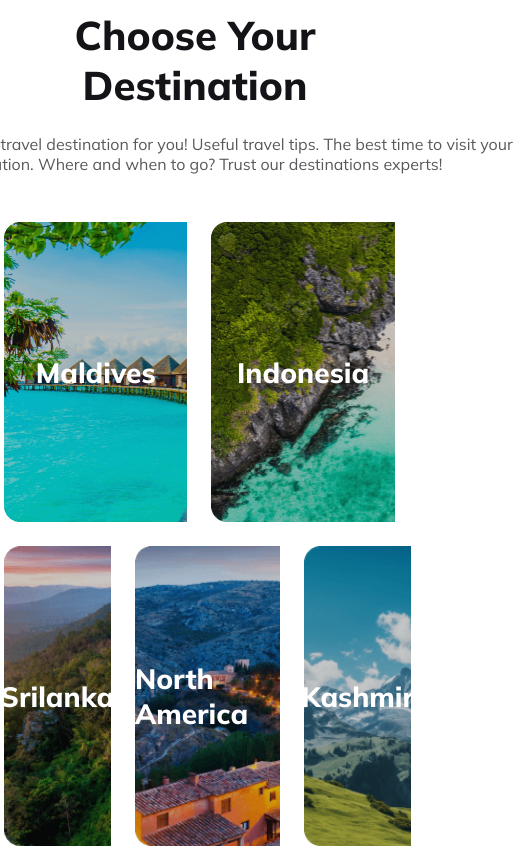
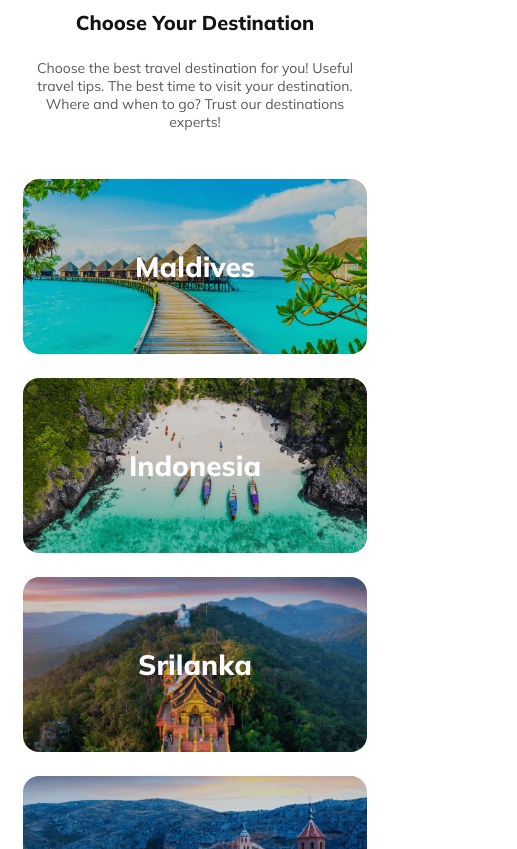
Before and after one commit to taiful-18/assignment-2, a plain HTML site: page index.html in a window 390 px wide. Shown: the part 1780-2629 px from the top of the page, 517 px wide, since content can reach past the window. Drawn offline with Linux system fonts and the light colour scheme.

Commit message:
Choose Your Destination responsive

```diff
--- a/css/style.css
+++ b/css/style.css
@@ -268,12 +268,14 @@ p {
     background-repeat: no-repeat;
     background-size: cover;
     height: 300px;
+    border-radius: 16px;
 }
 .Indonesia{
     background: url(../Images/Indonesia.png);
     background-repeat: no-repeat;
     background-size: cover;
     height: 300px;
+    border-radius: 16px;
 }
 .bg-2{
     display: flex;
@@ -297,18 +299,21 @@ p {
     background-repeat: no-repeat;
     background-size: cover;
     height: 300px;
+    border-radius: 16px;
 }
 .North-America{
     background: url(../Images/north-america.png);
     background-repeat: no-repeat;
     background-size: cover;
     height: 300px;
+    border-radius: 16px;
 }
 .Kashmir{
     background: url(../Images/kashmir.png);
     background-repeat: no-repeat;
     background-size: cover;
     height: 300px;
+    border-radius: 16px;
 }
 
 .images-box3{
@@ -322,12 +327,14 @@ p {
     background-repeat: no-repeat;
     background-size: cover;
     height: 300px;
+    border-radius: 16px;
 }
 .Bandarban{
     background: url(../Images/bandarban.png);
     background-repeat: no-repeat;
     background-size: cover;
     height: 300px;
+    border-radius: 16px;
 }
 
 
@@ -419,4 +426,18 @@ p {
     #btn-width {
         width: 39%;
     }
+    .destination-hading h1{
+        font-size: 20px;
+    }
+    .destination-hading p{
+    width: 90%;
+    font-size: 14px;
 }
+.images-box1,.images-box2,.images-box3{
+    grid-template-columns: repeat(1, 90%);
+    justify-content: center;
+}
+.maldives,.Indonesia,.srilanka,.North-America,.Kashmir,.bangladesh,.Bandarban{
+    height: 175px;
+}
+}
```
